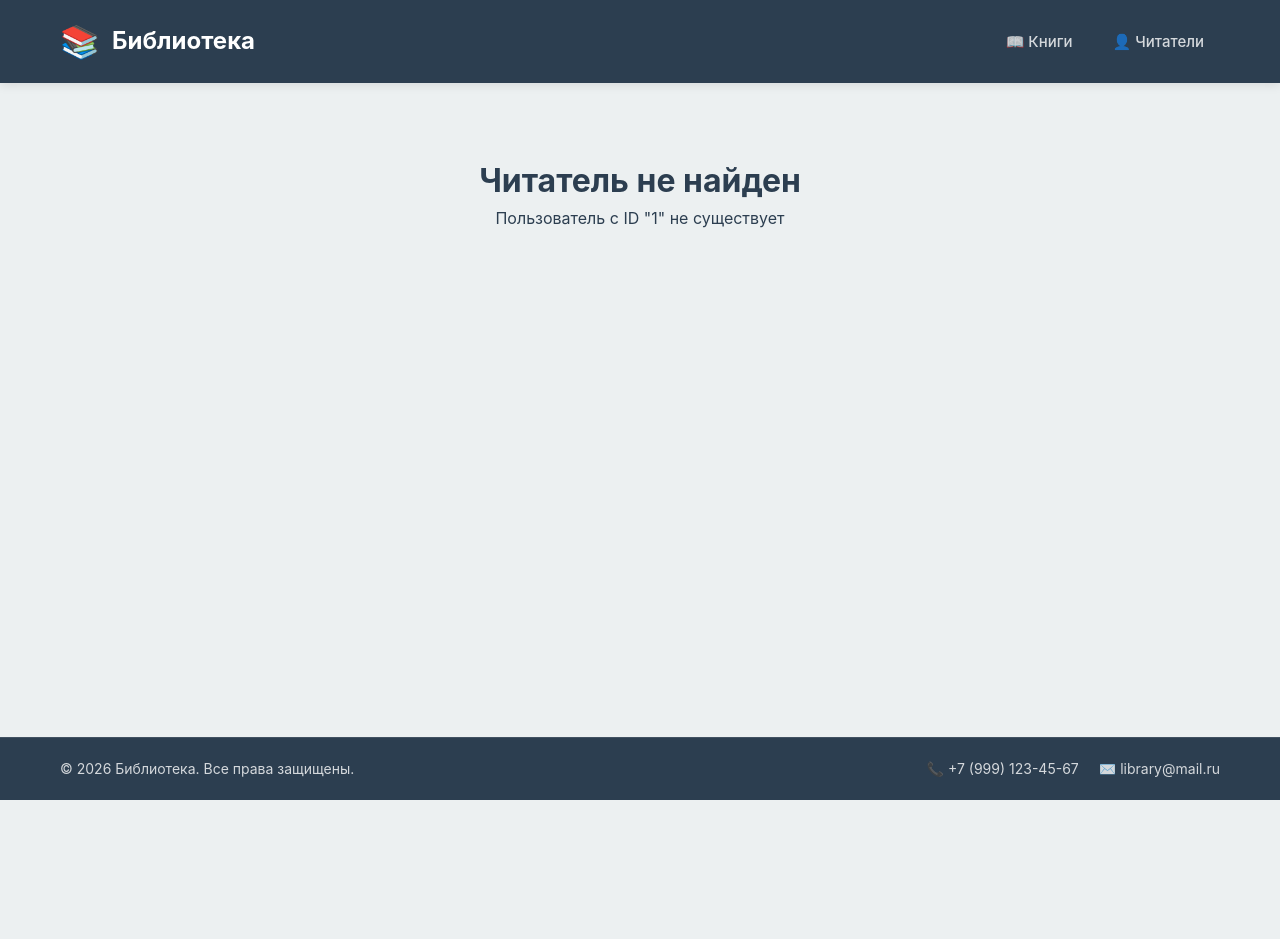
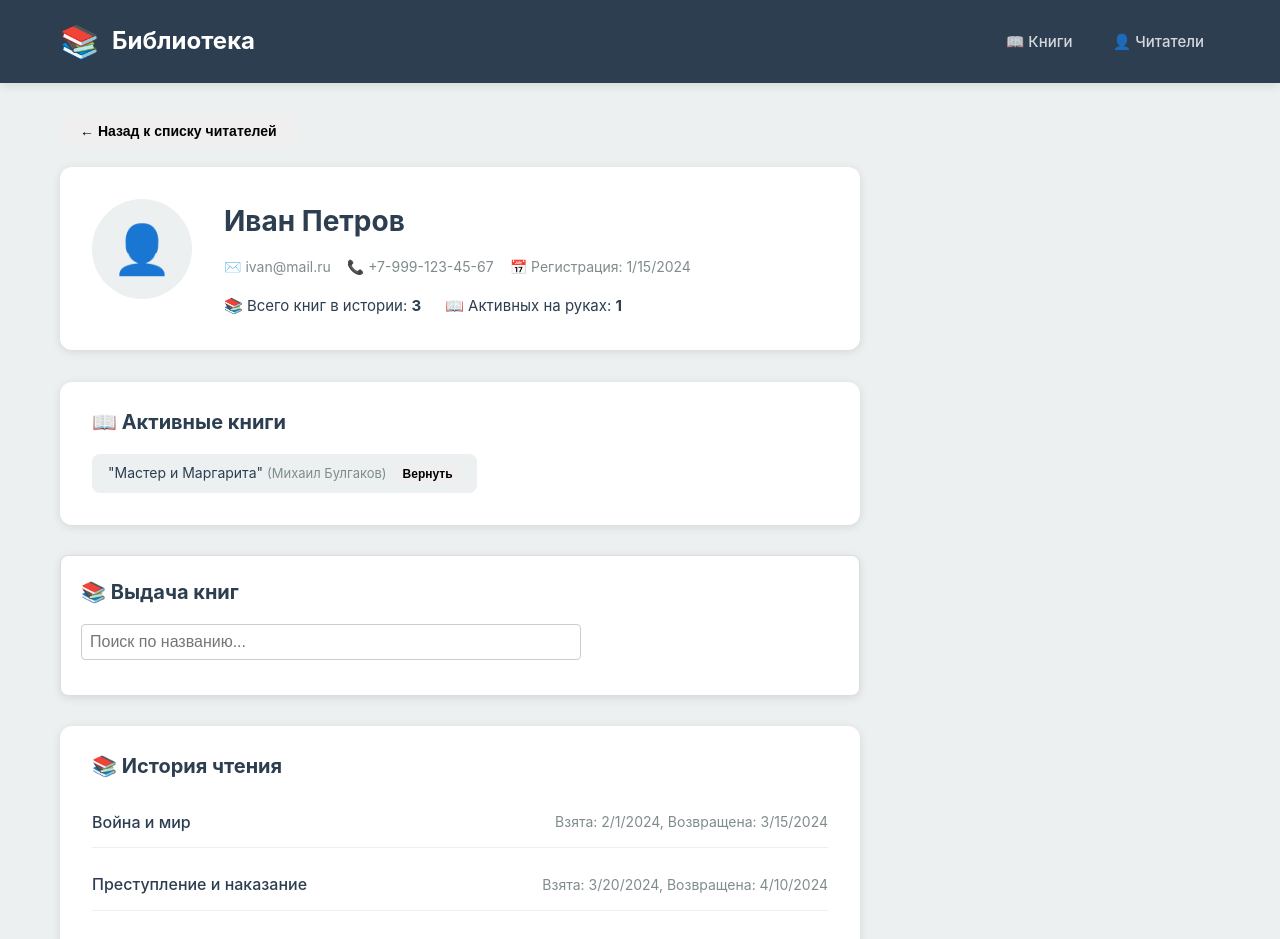
Before and after one commit to handpupa42/library-app, a React (Vite) app in the folder library-app/: page /reader/1 in a window 1280 px wide. Shown: the top 939 px of the page. Before the commit the page ends 800 px from the top, so only its background shows below. Built offline with nearby package versions, Linux system fonts and the light colour scheme.

Commit message:
Добавляет выдачу и возврат книг на странице профиля

```diff
--- a/library-app/src/components/readers/ReaderProfile/ReaderProfile.tsx
+++ b/library-app/src/components/readers/ReaderProfile/ReaderProfile.tsx
@@ -1,31 +1,144 @@
+import React, { useState } from 'react';
 import type { IReader } from '../../../types/reader.types';
+import type { IBook } from '../../../types/book.types';
 
 interface ReaderProfileProps {
   reader: IReader;
+  allBooks: IBook[];
+  onBack: () => void;
+  onIssue: (bookId: string, title: string, author: string) => void;
+  onReturn: (bookId: string) => void;
 }
 
-const ReaderProfile = ({ reader }: ReaderProfileProps) => {
-  const { fullName, email, phone, registrationDate, booksHistory, activeBooks } = reader;
+const ReaderProfile: React.FC<ReaderProfileProps> = ({
+  reader,
+  allBooks,
+  onBack,
+  onIssue,
+  onReturn,
+}) => {
+  const [searchQuery, setSearchQuery] = useState('');
+  const availableBooks = allBooks.filter((book) => {
+    const isAlreadyActive = reader.activeBooks.some((ab) => ab.bookId === book.id);
+    return book.isAvailable && !isAlreadyActive;
+  });
+  const foundBooks = searchQuery.trim() === ''
+    ? []
+    : availableBooks.filter((book) =>
+        book.title.toLowerCase().includes(searchQuery.toLowerCase())
+      );
 
   return (
     <div className="profile-wrapper">
+      <button onClick={onBack} className="btn btn-secondary" style={{ marginBottom: '20px' }}>
+        ← Назад к списку читателей
+      </button>
       <div className="profile-header">
         <div className="profile-avatar">
           <span className="profile-avatar-emoji">👤</span>
         </div>
         <div className="profile-info">
-          <h1 className="profile-name">{fullName}</h1>
+          <h1 className="profile-name">{reader.fullName}</h1>
           <div className="profile-details">
-            <span>✉️ {email}</span>
-            <span>📞 {phone}</span>
-            <span>📅 Регистрация: {registrationDate.toLocaleDateString()}</span>
+            <span>✉️ {reader.email}</span>
+            <span>📞 {reader.phone}</span>
+            <span>📅 Регистрация: {new Date(reader.registrationDate).toLocaleDateString()}</span>
           </div>
           <div className="profile-stats">
-            <span>📚 Прочитано книг: <strong>{booksHistory.length}</strong></span>
-            <span>📖 Активных книг: <strong>{activeBooks.length}</strong></span>
+            <span>📚 Всего книг в истории: <strong>{reader.booksHistory.length}</strong></span>
+            <span>📖 Активных на руках: <strong>{reader.activeBooks.length}</strong></span>
           </div>
         </div>
       </div>
+      <section className="profile-section">
+        <h2 className="profile-section-title">📖 Активные книги</h2>
+        <div className="active-books-list">
+          {reader.activeBooks.length > 0 ? (
+            reader.activeBooks.map((book) => (
+              <div
+                key={book.bookId}
+                className="active-book-item"
+                style={{ display: 'flex', justifyContent: 'space-between', alignItems: 'center', marginBottom: '8px' }}
+              >
+                <span>
+                  "{book.title}" <span className="active-book-author">({book.author})</span>
+                </span>
+                <button
+                  onClick={() => onReturn(book.bookId)}
+                  className="btn btn-secondary"
+                  style={{ padding: '4px 8px', fontSize: '12px' }}
+                >
+                  Вернуть
+                </button>
+              </div>
+            ))
+          ) : (
+            <p className="no-books-msg">Нет активных книг на руках.</p>
+          )}
+        </div>
+      </section>
+      <section className="profile-section" style={{ marginTop: '30px', padding: '20px', border: '1px solid #ddd', borderRadius: '8px' }}>
+        <h2 className="profile-section-title" style={{ marginTop: 0 }}>📚 Выдача книг</h2>
+        <div className="book-search" style={{ marginBottom: '15px' }}>
+          <input
+            type="text"
+            className="book-search-input"
+            placeholder="Поиск по названию..."
+            value={searchQuery}
+            onChange={(e) => setSearchQuery(e.target.value)}
+            style={{ width: '100%', padding: '8px', borderRadius: '4px', border: '1px solid #ccc' }}
+          />
+        </div>
+        {searchQuery.trim() !== '' && (
+          <div>
+            <p style={{ fontSize: '14px', color: '#666' }}>Найдено: {foundBooks.length}</p>
+            <div className="search-results" style={{ display: 'flex', flexDirection: 'column', gap: '8px' }}>
+              {foundBooks.length > 0 ? (
+                foundBooks.map((book) => (
+                  <div
+                    key={book.id}
+                    style={{ display: 'flex', justifyContent: 'space-between', alignItems: 'center', padding: '8px', border: '1px solid #eee', borderRadius: '4px' }}
+                  >
+                    <span><strong>"{book.title}"</strong> — {book.author}</span>
+                    <button
+                      onClick={() => {
+                        onIssue(book.id, book.title, book.author);
+                        setSearchQuery('');
+                      }}
+                      className="btn btn-primary"
+                      style={{ padding: '4px 12px' }}
+                    >
+                      Выдать
+                    </button>
+                  </div>
+                ))
+              ) : (
+                <p style={{ fontSize: '14px', color: '#999' }}>Доступных книг не найдено</p>
+              )}
+            </div>
+          </div>
+        )}
+      </section>
+      <section className="profile-section" style={{ marginTop: '30px' }}>
+        <h2 className="profile-section-title">📚 История чтения</h2>
+        <div className="history-list">
+          {reader.booksHistory.map((item, index) => {
+            const isActive = !item.returnedDate;
+            return (
+              <div key={index} className="history-item">
+                <span className="history-book">{item.title}</span>
+                <span className="history-date">
+                  Взята: {new Date(item.issuedDate).toLocaleDateString()}
+                  {isActive
+                    ? ' (активна)'
+                    : `, Возвращена: ${new Date(item.returnedDate!).toLocaleDateString()}`
+                  }
+                </span>
+              </div>
+            );
+          })}
+        </div>
+      </section>
     </div>
   );
 };
--- a/library-app/src/mocks/readers.ts
+++ b/library-app/src/mocks/readers.ts
@@ -7,14 +7,14 @@ export const mockReaders: IReader[] = [
     email: 'ivan@mail.ru',
     phone: '+7-999-123-45-67',
     registrationDate: new Date('2024-01-15'),
+    activeBooks: [
+      { bookId: '1', title: 'Мастер и Маргарита', author: 'Михаил Булгаков', issuedDate: new Date('2024-08-15') }
+    ],
     booksHistory: [
-      { bookId: '2', takenAt: new Date('2024-02-01'), returnedAt: new Date('2024-03-15') },
-      { bookId: '3', takenAt: new Date('2024-03-20'), returnedAt: new Date('2024-04-10') },
-      { bookId: '5', takenAt: new Date('2024-05-01'), returnedAt: new Date('2024-06-20') },
-      { bookId: '6', takenAt: new Date('2024-07-10'), returnedAt: new Date('2024-08-01') },
-      { bookId: '1', takenAt: new Date('2024-08-15') }
-    ],
-    activeBooks: ['1']
+      { bookId: '2', title: 'Война и мир', author: 'Лев Толстой', issuedDate: new Date('2024-02-01'), returnedDate: new Date('2024-03-15') },
+      { bookId: '3', title: 'Преступление и наказание', author: 'Фёдор Достоевский', issuedDate: new Date('2024-03-20'), returnedDate: new Date('2024-04-10') },
+      { bookId: '1', title: 'Мастер и Маргарита', author: 'Михаил Булгаков', issuedDate: new Date('2024-08-15') }
+    ]
   },
   {
     id: 'r2',
@@ -22,50 +22,12 @@ export const mockReaders: IReader[] = [
     email: 'maria@mail.ru',
     phone: '+7-999-234-56-78',
     registrationDate: new Date('2024-02-20'),
+    activeBooks: [
+      { bookId: '2', title: 'Война и мир', author: 'Лев Толстой', issuedDate: new Date('2024-05-10') }
+    ],
     booksHistory: [
-      { bookId: '4', takenAt: new Date('2024-03-01'), returnedAt: new Date('2024-04-15') },
-      { bookId: '2', takenAt: new Date('2024-05-10') }
-    ],
-    activeBooks: ['2']
-  },
-  {
-    id: 'r3',
-    fullName: 'Пётр Сидоров',
-    email: 'petr@mail.ru',
-    phone: '+7-999-345-67-89',
-    registrationDate: new Date('2024-03-10'),
-    booksHistory: [
-      { bookId: '1', takenAt: new Date('2024-04-01'), returnedAt: new Date('2024-05-20') },
-      { bookId: '3', takenAt: new Date('2024-06-10'), returnedAt: new Date('2024-07-25') },
-      { bookId: '5', takenAt: new Date('2024-08-01'), returnedAt: new Date('2024-09-15') }
-    ],
-    activeBooks: []
-  },
-  {
-    id: 'r4',
-    fullName: 'Елена Смирнова',
-    email: 'elena@mail.ru',
-    phone: '+7-999-456-78-90',
-    registrationDate: new Date('2024-04-05'),
-    booksHistory: [
-      { bookId: '6', takenAt: new Date('2024-05-01'), returnedAt: new Date('2024-06-10') },
-      { bookId: '4', takenAt: new Date('2024-07-01'), returnedAt: new Date('2024-08-20') },
-      { bookId: '1', takenAt: new Date('2024-09-01') },
-      { bookId: '2', takenAt: new Date('2024-09-01') },
-      { bookId: '3', takenAt: new Date('2024-09-01') }
-    ],
-    activeBooks: ['1', '2', '3']
-  },
-  {
-    id: 'r5',
-    fullName: 'Алексей Новиков',
-    email: 'alexey@mail.ru',
-    phone: '+7-999-567-89-01',
-    registrationDate: new Date('2024-05-12'),
-    booksHistory: [
-      { bookId: '5', takenAt: new Date('2024-06-01'), returnedAt: new Date('2024-07-15') },
-      { bookId: '4', takenAt: new Date('2024-08-01') }
-    ],
-    activeBooks: ['4']
+      { bookId: '4', title: 'Евгений Онегин', author: 'Александр Пушкин', issuedDate: new Date('2024-03-01'), returnedDate: new Date('2024-04-15') },
+      { bookId: '2', title: 'Война и мир', author: 'Лев Толстой', issuedDate: new Date('2024-05-10') }
+    ]
   }
 ];
--- a/library-app/src/pages/ReaderProfilePage/ReaderProfilePage.tsx
+++ b/library-app/src/pages/ReaderProfilePage/ReaderProfilePage.tsx
@@ -1,19 +1,52 @@
-import { useParams } from 'react-router-dom';
+import React, { useState } from 'react';
+import { useParams, useNavigate } from 'react-router-dom';
 import ReaderProfile from '../../components/readers/ReaderProfile/ReaderProfile';
 import { mockReaders } from '../../mocks/readers';
-const ReaderProfilePage = () => {
+import { mockBooks } from '../../mocks/books';
+
+const ReaderProfilePage: React.FC = () => {
   const { id } = useParams<{ id: string }>();
-  const reader = mockReaders.find((r) => r.id === id);
+  const navigate = useNavigate();
 
-  if (!reader) {
-    return (
-      <div className="not-found" style={{ textAlign: 'center', padding: '40px 0' }}>
-        <h1>Читатель не найден</h1>
-        <p>Пользователь с ID "{id}" не существует</p>
-      </div>
-    );
-  }
+  const initialReader = mockReaders.find((r) => r.id === id) || mockReaders[0];
+  const [reader, setReader] = useState(initialReader);
 
-  return <ReaderProfile reader={reader} />;
+  if (!reader) return <div>Читатель не найден</div>;
+  const handleIssueBook = (bookId: string, title: string, author: string) => {
+    const today = new Date();
+
+    const newActiveBook = { bookId, title, author, issuedDate: today };
+    const newHistoryEntry = { bookId, title, author, issuedDate: today };
+
+    setReader({
+      ...reader,
+      activeBooks: [...reader.activeBooks, newActiveBook],
+      booksHistory: [...reader.booksHistory, newHistoryEntry],
+    });
+  };
+  const handleReturnBook = (bookId: string) => {
+    if (window.confirm('Принять возврат книги?')) {
+      const today = new Date();
+      setReader({
+        ...reader,
+        activeBooks: reader.activeBooks.filter((b) => b.bookId !== bookId),
+        booksHistory: reader.booksHistory.map((h) =>
+          h.bookId === bookId && !h.returnedDate
+            ? { ...h, returnedDate: today }
+            : h
+        ),
+      });
+    }
+  };
+
+  return (
+    <ReaderProfile
+      reader={reader}
+      allBooks={mockBooks}
+      onBack={() => navigate(-1)}
+      onIssue={handleIssueBook}
+      onReturn={handleReturnBook}
+    />
+  );
 };
 export default ReaderProfilePage;
```
Also changed, not shown: library-app/src/types/reader.types.ts (+12 -5 lines).
